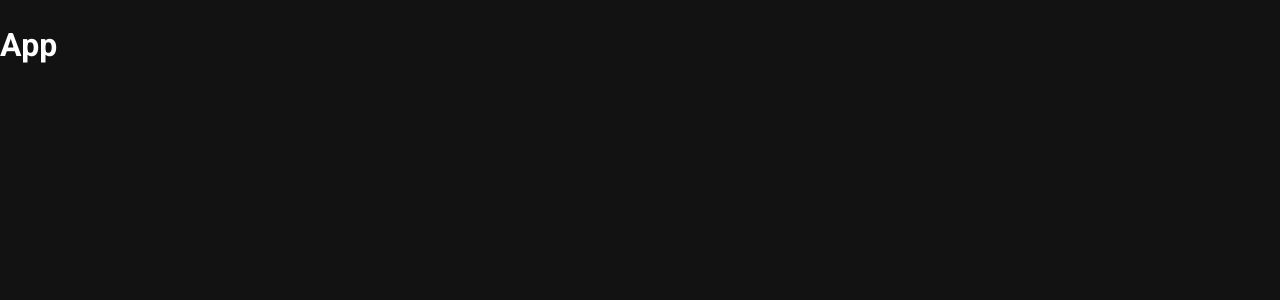
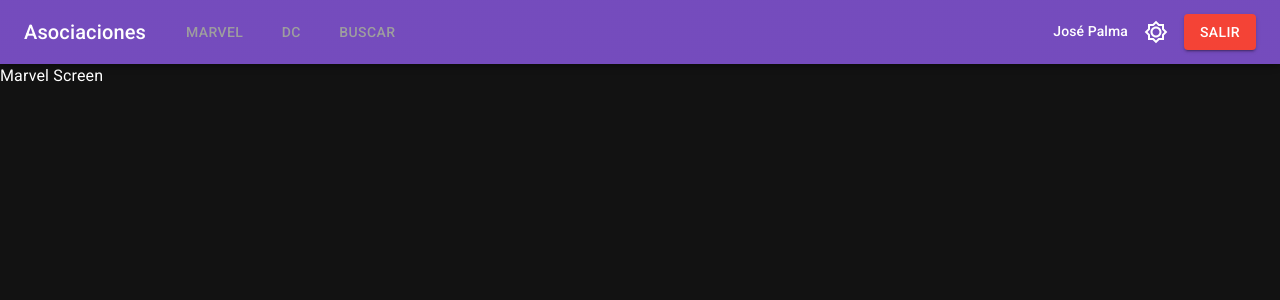
Before and after one commit to jcreact/heros-app-ts, a React (Create React App) app: page / in a window 1280 px wide. Shown: the top 300 px of the page. Built offline with nearby package versions, Linux system fonts and the light colour scheme.

Commit message:
feat(router): Configuración base de rutas y páginas.

```diff
--- a/src/HerosApp.tsx
+++ b/src/HerosApp.tsx
@@ -1,10 +1,11 @@
-import Theme from './theme/ThemeApp';
+import ThemeApp from './theme/ThemeApp';
+import { AppRouter } from './routers/AppRouter';
 
 export function HerosApp() {
     return (
-        <Theme>
-            <h1>App</h1>
-        </Theme>
+        <ThemeApp>
+            <AppRouter />
+        </ThemeApp>
     );
 }
 
--- /dev/null
+++ b/src/components/dc/DcScreen.tsx
@@ -0,0 +1,3 @@
+export const DcScreen = () => {
+    return <div>DC Screen</div>;
+};
--- /dev/null
+++ b/src/components/login/LoginScreen.tsx
@@ -0,0 +1,3 @@
+export const LoginScreen = () => {
+    return <div>Login Screen</div>;
+};
--- /dev/null
+++ b/src/components/marvel/MarvelScreen.tsx
@@ -0,0 +1,3 @@
+export const MarvelScreen = () => {
+    return <div>Marvel Screen</div>;
+};
--- /dev/null
+++ b/src/components/search/SearchScreen.tsx
@@ -0,0 +1,3 @@
+export const SearchScreen = () => {
+    return <div>Search Screen</div>;
+};
--- /dev/null
+++ b/src/components/ui/Navbar.tsx
@@ -0,0 +1,80 @@
+import { NavLink } from 'react-router-dom';
+import { AppBar, Toolbar, Typography, Box, Button, IconButton, Theme } from '@mui/material';
+import { useTheme } from '@mui/material/styles';
+import { Brightness4Outlined, Brightness5Outlined } from '@mui/icons-material';
+
+import { ColorModeContext } from '../../theme/ThemeApp';
+import { useContext } from 'react';
+
+const ButtonLink = (props: any) => {
+    return (
+        <Button
+            size="medium"
+            sx={{
+                color: (theme: Theme) => theme.palette.grey[500],
+                '&.active': {
+                    color: 'inherit',
+                },
+            }}
+            component={NavLink}
+            {...props}
+        />
+    );
+};
+
+export const Navbar = () => {
+    const theme = useTheme();
+    const { toggleColorMode } = useContext(ColorModeContext);
+
+    const handleLogout = () => {
+        // TODO: Logout
+        console.log('Logout');
+    };
+
+    return (
+        <AppBar enableColorOnDark position="fixed">
+            <Toolbar>
+                <Typography variant="h6">Asociaciones</Typography>
+                <Box
+                    sx={{
+                        display: 'flex',
+                        flexDirection: 'row',
+                        alignItems: 'center',
+                        flexGrow: 1,
+                        gap: 1,
+                    }}
+                    ml={4}
+                >
+                    <ButtonLink to="/marvel">Marvel</ButtonLink>
+
+                    <ButtonLink to="/dc">DC</ButtonLink>
+
+                    <ButtonLink to="/search">Buscar</ButtonLink>
+                </Box>
+
+                <Typography variant="subtitle2" mr={1}>
+                    José Palma
+                </Typography>
+
+                <IconButton onClick={toggleColorMode} color="inherit">
+                    {theme.palette.mode === 'dark' ? (
+                        <Brightness5Outlined />
+                    ) : (
+                        <Brightness4Outlined />
+                    )}
+                </IconButton>
+
+                <Button
+                    color="error"
+                    variant="contained"
+                    sx={{
+                        marginLeft: (theme: Theme) => theme.spacing(1),
+                    }}
+                    onClick={handleLogout}
+                >
+                    Salir
+                </Button>
+            </Toolbar>
+        </AppBar>
+    );
+};
--- /dev/null
+++ b/src/routers/AppRouter.tsx
@@ -0,0 +1,15 @@
+import { Routes, Route, BrowserRouter } from 'react-router-dom';
+
+import { LoginScreen } from '../components/login/LoginScreen';
+import { HomeRoutes } from './HomeRoutes';
+
+export const AppRouter = () => {
+    return (
+        <BrowserRouter>
+            <Routes>
+                <Route path="/login" element={<LoginScreen />} />
+                <Route path="/*" element={<HomeRoutes />} />
+            </Routes>
+        </BrowserRouter>
+    );
+};
--- /dev/null
+++ b/src/routers/HomeRoutes.tsx
@@ -0,0 +1,37 @@
+import { Routes, Route } from 'react-router-dom';
+import { Box, Toolbar } from '@mui/material';
+
+import { Navbar } from '../components/ui/Navbar';
+import { MarvelScreen } from '../components/marvel/MarvelScreen';
+import { DcScreen } from '../components/dc/DcScreen';
+import { SearchScreen } from '../components/search/SearchScreen';
+
+export const HomeRoutes = () => {
+    return (
+        <>
+            <Box
+                sx={{
+                    height: '100vh',
+                    display: 'grid',
+                    gridTemplateColumns: 'auto 1fr',
+                    gridTemplateRows: 'auto 1fr',
+                    gridTemplateAreas: `'header header' 'sidebar main'`,
+                }}
+            >
+                <Box sx={{ gridArea: 'header' }}>
+                    <Navbar />
+                </Box>
+
+                <Box component="main" sx={{ gridArea: 'main' }}>
+                    <Toolbar />
+                    <Routes>
+                        <Route path="marvel" element={<MarvelScreen />} />
+                        <Route path="dc" element={<DcScreen />} />
+                        <Route path="search" element={<SearchScreen />} />
+                        <Route path="/" element={<MarvelScreen />} />
+                    </Routes>
+                </Box>
+            </Box>
+        </>
+    );
+};
```
